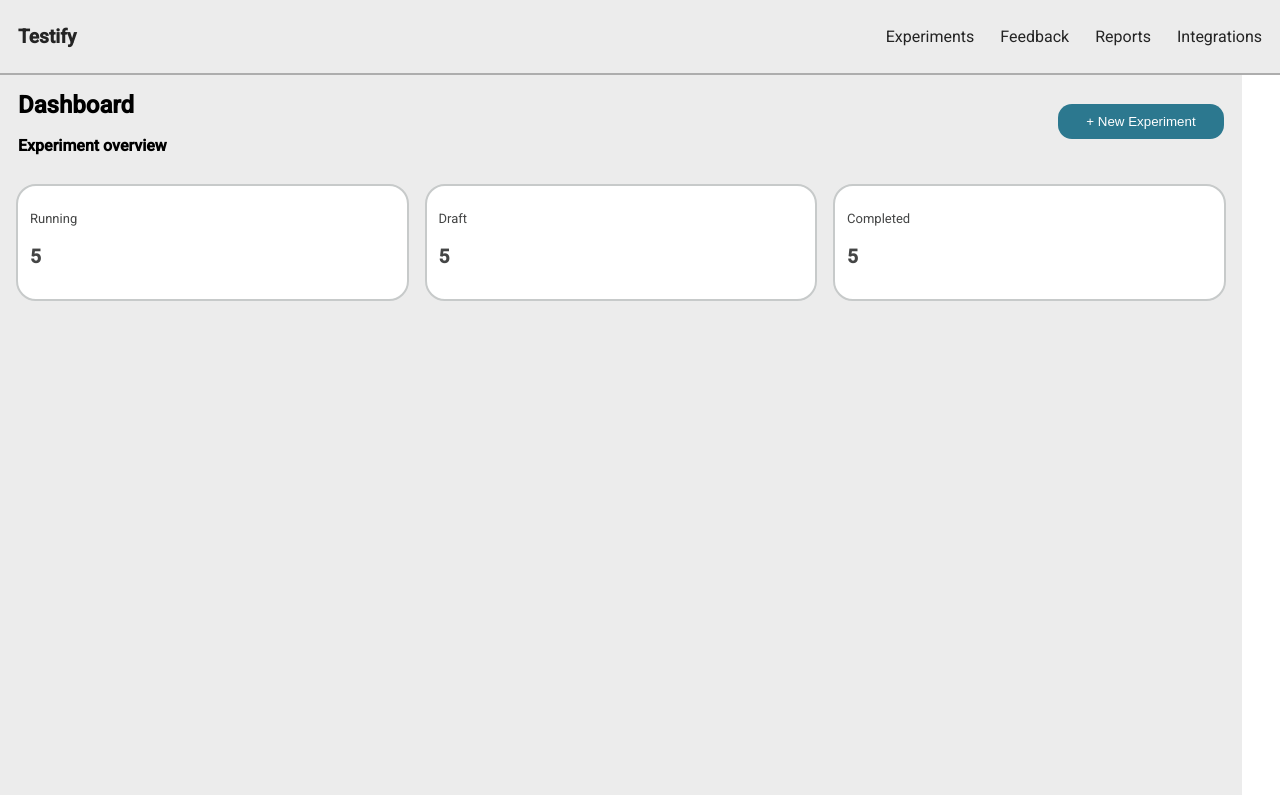
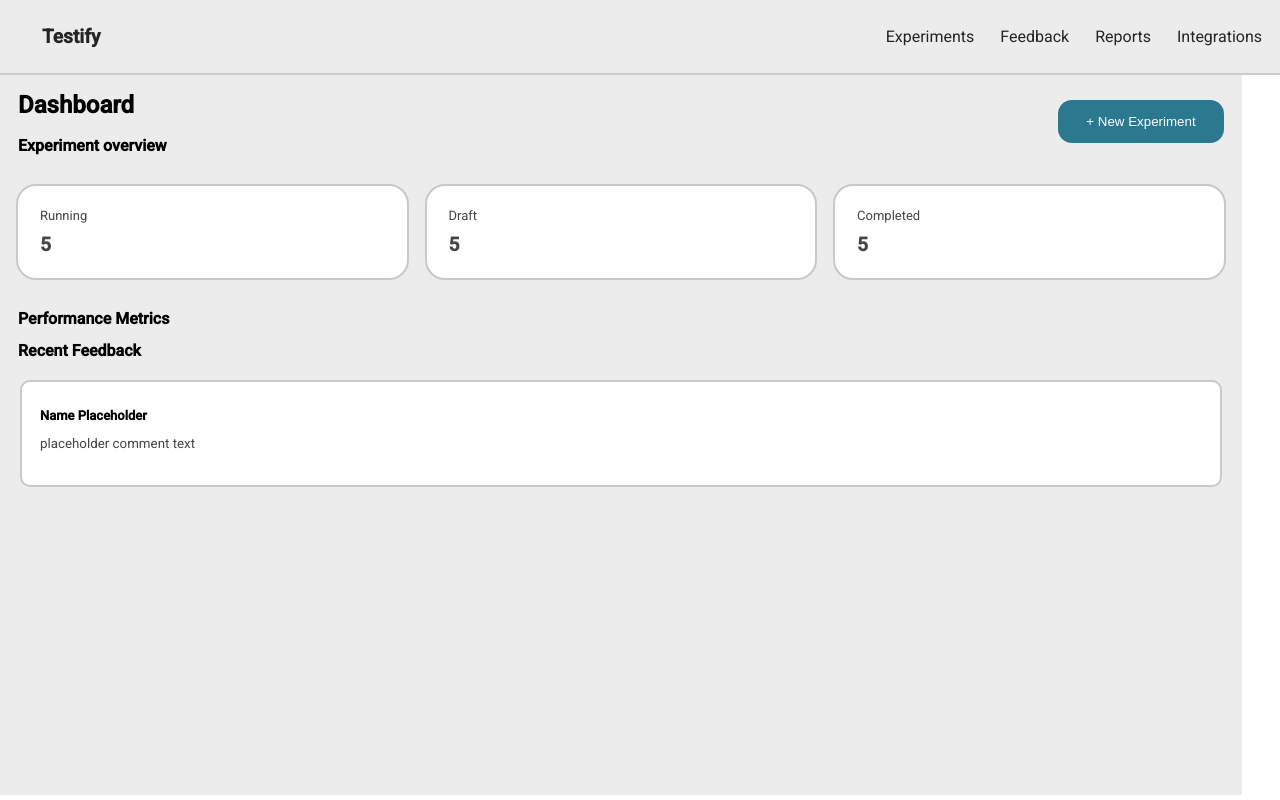
Before and after one commit to eycis/dux-hub, an Angular app in the folder frontend/: page / in a window 1280 px wide. Built offline with nearby package versions, Linux system fonts and the light colour scheme.

Commit message:
comments

```diff
--- a/frontend/src/app/components/header/header.component.scss
+++ b/frontend/src/app/components/header/header.component.scss
@@ -3,7 +3,7 @@ header {
     padding-inline: 18px;
     padding-block: 8px;
     background-color: rgb(236, 236, 236);
-    border-bottom: 2px solid rgb(173, 173, 173);
+    border-bottom: 2px solid rgb(205, 202, 202);
     color: rgb(36, 36, 36);
     align-items: center;
     justify-content: space-between;
@@ -19,6 +19,7 @@ nav{
     width: 100%;
 
     > span{
+        margin-left: 24px;
         cursor: pointer;
         &:hover{
             color:rgb(44, 120, 143)
--- a/frontend/src/app/home/home.component.html
+++ b/frontend/src/app/home/home.component.html
@@ -41,3 +41,21 @@
         </p>
     </div>
 </div>
+
+<h2>
+    Performance Metrics
+</h2>
+
+<h2>
+    Recent Feedback
+</h2>
+
+<div class="comment-tile">
+    <h3>
+        Name Placeholder
+    </h3>
+    <p class="comment-text">
+        <!-- TODO: switch to comments:-->
+        placeholder comment text
+    </p>
+</div>
--- a/frontend/src/app/home/home.component.scss
+++ b/frontend/src/app/home/home.component.scss
@@ -19,7 +19,7 @@ h2{
     background-color:rgb(44, 120, 143);
     color:white;
     padding-inline: 28px;
-    padding-block: 10px;
+    padding-block: 14px;
     margin-right: 18px;
     border-radius: 14px;
     border: 0px;
@@ -36,6 +36,7 @@ h2{
 
 p{
     font-size: small;
+    margin: 10px;
     color:rgb(68, 69, 69)
 }
 
@@ -58,3 +59,25 @@ p{
     gap: 16px;
     padding: 16px;
 }
+
+.comment-tile{
+    gap: 16px;
+    background-color: white;
+    border-radius: 10px;
+    margin: 20px;
+    flex:1;
+    padding-block: 24px;
+    border: 2px solid rgb(199, 202, 202);
+}
+
+.comment-text{
+    margin-left: 18px;
+    margin-top: 2px;
+    font-size:smaller;
+}
+
+h3{
+    padding-inline: 18px;
+    margin-top: 2px;
+    font-size: small;
+}
```
